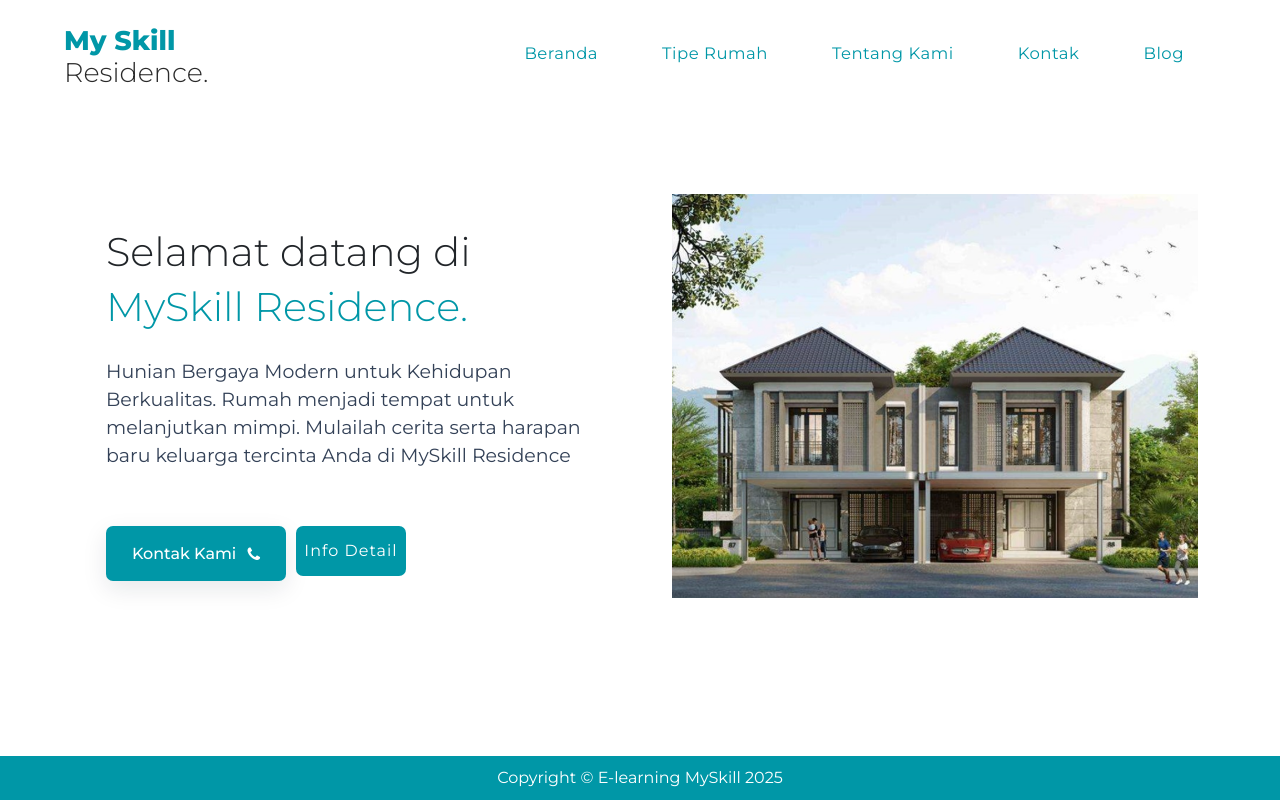
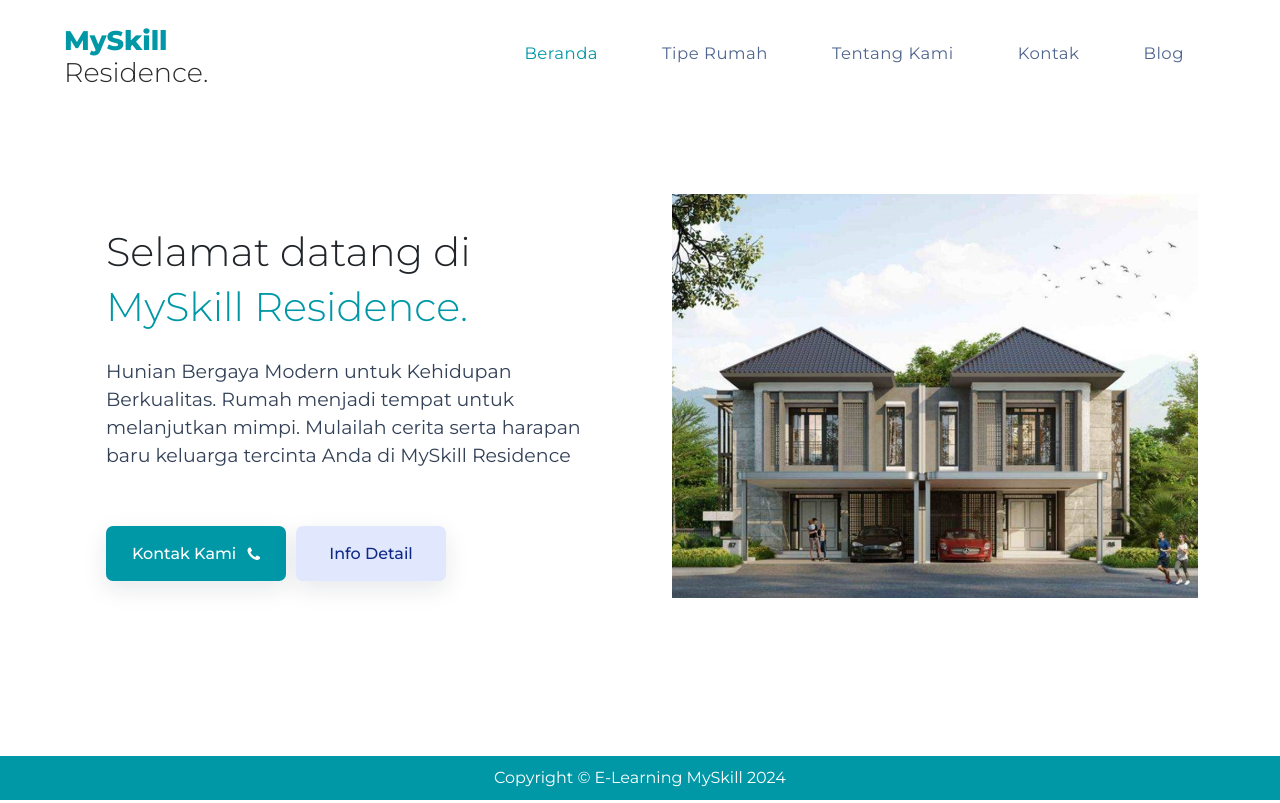
Before and after one commit to ariskafebrilianti/Residence_Property, a plain HTML site: page index.html in a window 1280 px wide. Shown: the top 803 px of the page. Drawn offline with nearby package versions, Linux system fonts and the light colour scheme.

Commit message:
benerin dashboard

```diff
--- a/index.html
+++ b/index.html
@@ -4,7 +4,7 @@
     <meta charset="UTF-8">
     <meta name="viewport" content="width=device-width, initial-scale=1.0">
     <title>My Skill Residence</title>
-    <link rel="stylesheet" href="../css/style.css">
+    <link rel="stylesheet" href="./css/style.css">
     <link rel="stylesheet" href="https://cdnjs.cloudflare.com/ajax/libs/font-awesome/4.7.0/css/font-awesome.min.css">
 
     <!-- ==== ANIMATE ON SCROLL CSS CDN  ==== -->
@@ -23,12 +23,12 @@
       <nav class="nav">
         <div class="logo">
           <a href="./index.html" style="text-decoration: none;">
-                <h2>My Skill <br> <span id="black-title">Residence.</span></h2>
+            <h2>MySkill <br> <span id="black-title">Residence.</span></h2>
           </a>
         </div>
 
         <div class="nav_menu" id="nav_menu">
-        <button class="close_btn"  id="close_btn">
+          <button class="close_btn" id="close_btn">
             <i class="fa fa-arrow-right"></i>
           </button>
 
@@ -37,16 +37,16 @@
               <a href="./index.html" class="nav_menu_link menu_active">Beranda</a>
             </li>
             <li class="nav_menu_item">
-                <a href="./tipe_rumah.html" class="nav_menu_link menu_active">Tipe Rumah</a>
+              <a href="./tipe_rumah.html" class="nav_menu_link">Tipe Rumah</a>
             </li>
             <li class="nav_menu_item">
-                <a href="./tentang.html" class="nav_menu_link menu_active">Tentang Kami</a>
+              <a href="./tentang.html" class="nav_menu_link">Tentang Kami</a>
             </li>
             <li class="nav_menu_item">
-                <a href="./kontak.html" class="nav_menu_link menu_active">Kontak</a>
+              <a href="./kontak.html" class="nav_menu_link">Kontak</a>
             </li>
             <li class="nav_menu_item">
-                <a href="./blog.html" class="nav_menu_link menu_active">Blog</a>
+              <a href="./blog.html" class="nav_menu_link">Blog</a>
             </li>
           </ul>
         </div>
@@ -54,16 +54,18 @@
         <button class="toggle_btn" id="toggle_btn">
           <i class="fa fa-bars"></i>
         </button>
+
       </nav>
     </header>
     <!-- header -->
+
     <!-- section beranda -->
     <section class="wrapper-home" id="home">
       <div class="container">
         <div class="grid-cols-2">
           <div class="grid-item-1">
             <h1 class="main-heading">
-                        Selamat datang di <span>MySkill Residence.</span>
+              Selamat datang di <span> MySkill Residence.</span>
             </h1>
             <p class="info-text">
               Hunian Bergaya Modern untuk Kehidupan Berkualitas. Rumah menjadi tempat untuk melanjutkan mimpi. Mulailah cerita serta harapan baru keluarga tercinta Anda di MySkill Residence
@@ -73,16 +75,14 @@
               <button class="btn_home view_more_btn">
                 Kontak Kami <i class="fa fa-phone"></i>
               </button>
-                        <button class="btn_home document_btn">
+              <button class="btn_home documentation_btn">
                 Info Detail
               </button>
             </div>
-
-
           </div>
           <div class="grid-item-2">
             <div class="team_img_wrapper">
-                        <img src="./img/home.png" alt="team-img" srcset="">
+              <img src="./img/home.png" alt="team-img" />
             </div>
           </div>
         </div>
@@ -145,11 +145,14 @@
         </div>
       </div>
     </div>
+
+    </div>
     <!-- section fasilitas -->
 
-    <!-- Footer -->
+    <!-- Footer-->
+    <br><br><br>
     <footer class="footer">
-        <div>Copyright &copy; E-learning MySkill 2025</div>
+        <div>Copyright &copy; E-Learning MySkill 2024</div>
     </footer>
     <!-- Footer -->
 
@@ -158,7 +161,7 @@
     <!-- ==== GSAP CDN ==== -->
     <script src="https://cdnjs.cloudflare.com/ajax/libs/gsap/3.8.0/gsap.min.js"></script>
 
-    <!-- SCRIPT.JS -->
-     <script src="./js/script.js"></script>
+    <!-- ==== SCRIPT.JS ==== -->
+    <script src="./js/script.js" defer></script>
 </body>
 </html>
```
Lines whose indentation alone changed are shown as unchanged.
